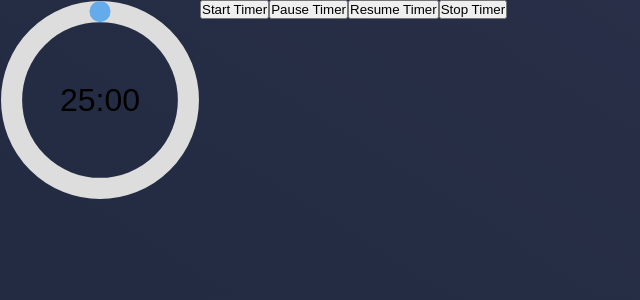
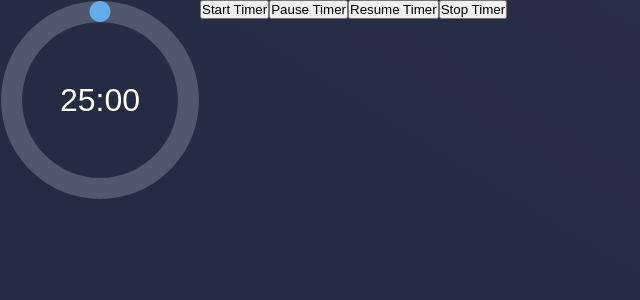
Before and after one commit to MVoikolesco/PomoTick, a Nuxt app: page / in a window 1280 px wide. Shown: the top 300 px of the page, without its empty margins (0-640 px from the left). Built offline with nearby package versions, Linux system fonts and the light colour scheme.

Commit message:
feat(style): Added countdown card style

```diff
--- a/components/CountdownTimer.vue
+++ b/components/CountdownTimer.vue
@@ -73,7 +73,7 @@ onUnmounted(() => {
 
 .circle-bg {
   fill: none;
-  stroke: #ddd;
+  stroke: #4f586d;
   stroke-width: 3.8;
 }
 
@@ -87,5 +87,6 @@ onUnmounted(() => {
 .time {
   font-size: 2rem;
   font-family: 'Arial', sans-serif;
+  color: #fff;
 }
 </style>
```
